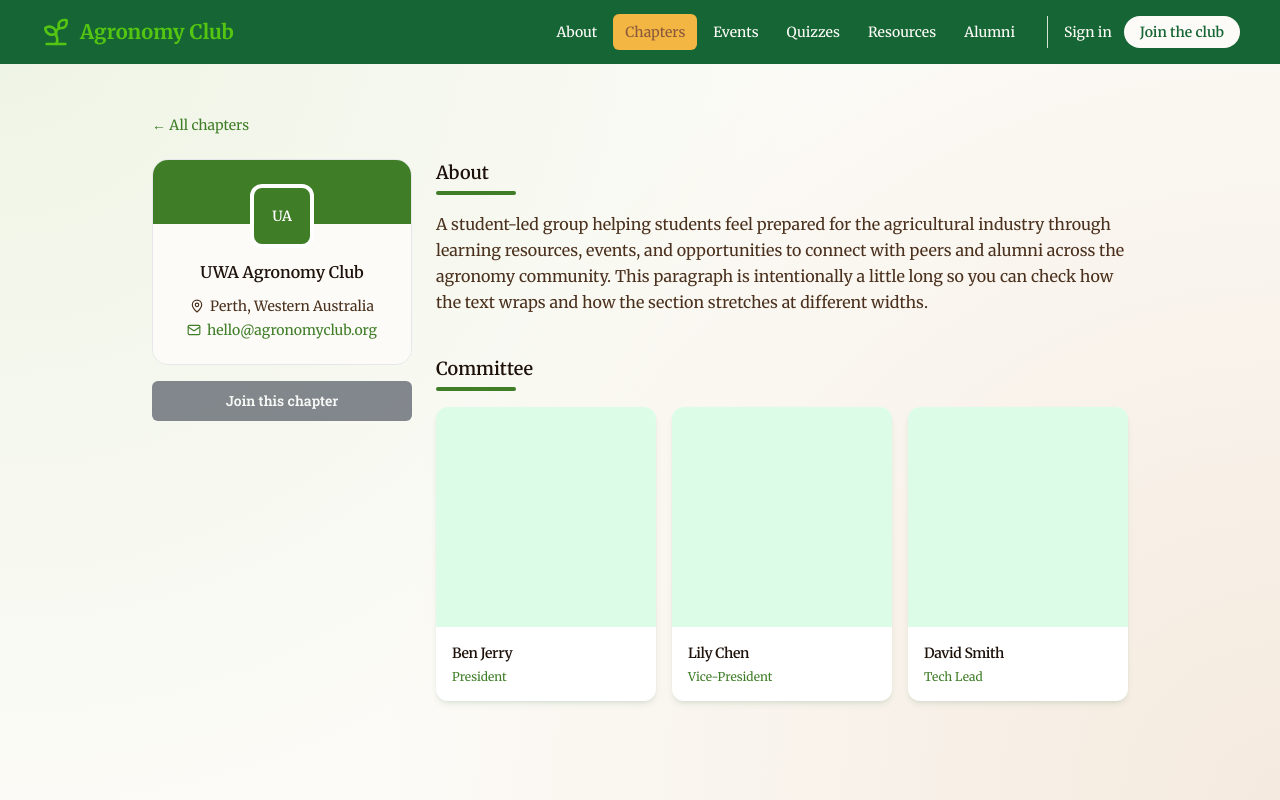
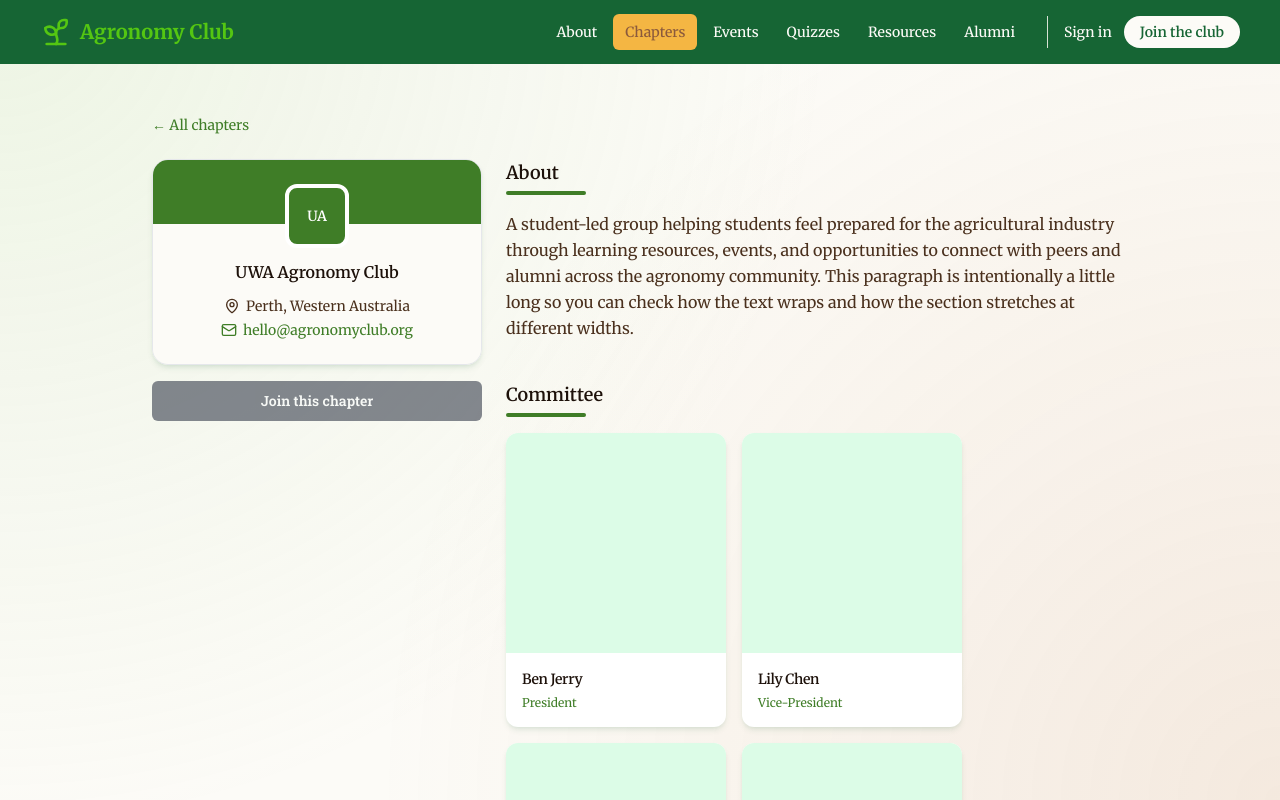
Before and after one commit to codersforcauses/agronomy-club, a Next.js app in the folder client/: page /chapters/1 in a window 1280 px wide. Shown: the top 800 px of the page. Built offline with nearby package versions, Linux system fonts and the light colour scheme.

Commit message:
style: add brand drop shadow, increase icon size

```diff
--- a/client/src/app/chapters/[id]/page.tsx
+++ b/client/src/app/chapters/[id]/page.tsx
@@ -30,7 +30,8 @@ const MOCK_CHAPTERS: Record<string, Chapter> = {
     committee: [
       { name: "Ben Jerry", position: "President", photo: "" },
       { name: "Lily Chen", position: "Vice-President", photo: "" },
-      { name: "David Smith", position: "Tech Lead", photo: "" },
+      { name: "David Smith", position: "Treaserer", photo: "" },
+      { name: "David Kith", position: "Treasurer", photo: "" },
     ],
   },
 };
@@ -87,17 +88,17 @@ export default async function ChapterPage({
       </Link>
 
       {/* Responsive */}
-      <div className="grid grid-cols-1 gap-6 lg:grid-cols-[260px_1fr]">
+      <div className="grid grid-cols-1 gap-6 lg:grid-cols-[330px_1fr]">
         {/* identity card + reserved join button */}
         <div className="flex flex-col gap-4">
-          <div className="overflow-hidden rounded-2xl border">
+          <div className="overflow-hidden rounded-2xl border shadow-md shadow-brand-shadow">
             {/* coloured banner strip */}
             <div
               className="h-16 w-full"
               style={{ backgroundColor: chapter.bannerColour }}
             />
 
-            <div className="flex flex-col items-center bg-brand-surface px-6 pb-6 text-center">
+            <div className="flex min-w-0 flex-col items-center bg-brand-surface px-6 pb-6 text-center">
               <div className="-mt-10 flex h-16 w-16 items-center justify-center rounded-xl border-4 border-white bg-brand-green text-sm font-semibold text-white">
                 {initials}
               </div>
@@ -105,14 +106,16 @@ export default async function ChapterPage({
               <p className="mt-3 font-semibold text-brand-text-dark">
                 {chapter.name}
               </p>
-              <p className="mt-3 flex items-center gap-1.5 text-sm text-brand-text">
-                <MapPin size={14} /> {chapter.location}
+              <p className="mt-3 flex items-start gap-1.5 text-sm text-brand-text">
+                <MapPin size={16} className="mt-0.5 shrink-0" />{" "}
+                {chapter.location}
               </p>
               <a
                 href={`mailto:${chapter.contactEmail}`}
-                className="mt-1 flex items-center gap-1.5 text-sm text-brand-green hover:text-brand-green-dark"
+                className="mt-1 flex min-w-0 items-start gap-1.5 text-sm text-brand-green hover:text-brand-green-dark"
               >
-                <Mail size={14} /> {chapter.contactEmail}
+                <Mail size={16} className="mt-0.5 shrink-0" />
+                <span className="break-all">{chapter.contactEmail}</span>
               </a>
             </div>
           </div>
```
